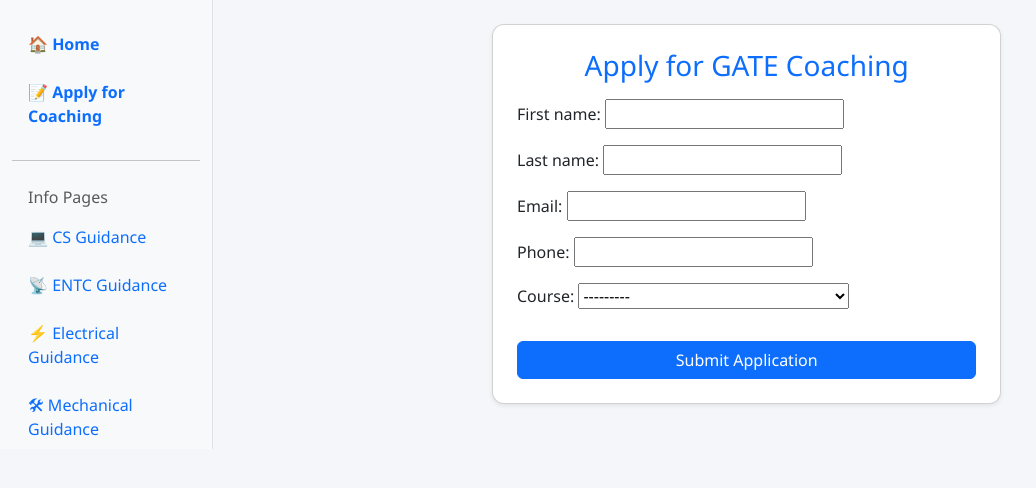
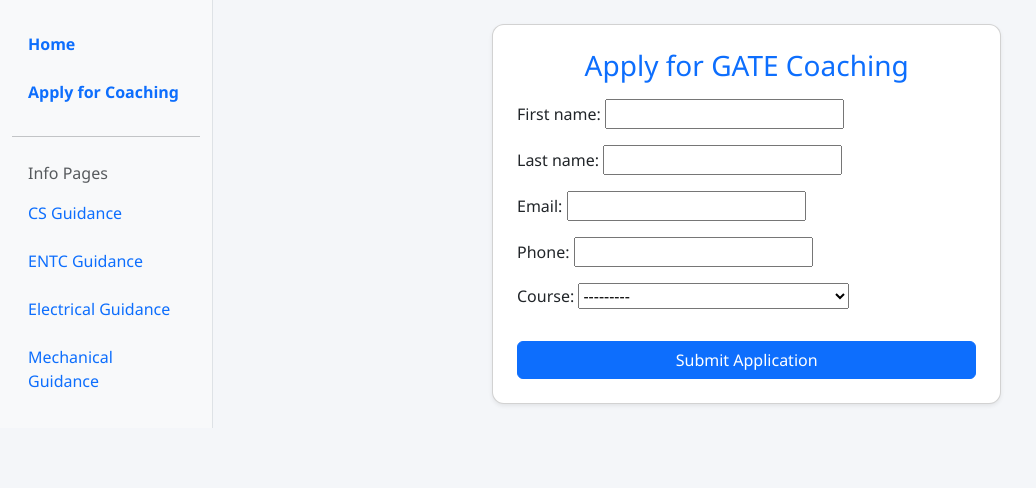
Before and after one commit to UiUxVedu/gateweb, a Django app: page /apply/ in a window 1280 px wide. Shown: the part 56-544 px from the top of the page, without its empty margins (0-1036 px from the left). Run offline with Django 5.2, Linux system fonts and the light colour scheme.

Commit message:
sidebar navigation links

```diff
--- a/gateapp/templates/includes/sidebar.html
+++ b/gateapp/templates/includes/sidebar.html
@@ -4,13 +4,13 @@
 
       <li class="nav-item">
         <a class="nav-link fw-semibold" href="{% url 'home' %}">
-          🏠 Home
+           Home
         </a>
       </li>
 
       <li class="nav-item">
         <a class="nav-link fw-semibold" href="{% url 'apply' %}">
-          📝 Apply for Coaching
+           Apply for Coaching
         </a>
       </li>
 
@@ -21,19 +21,19 @@
       </li>
 
       <li class="nav-item">
-        <a class="nav-link" href="{% url 'info_cs' %}">💻 CS Guidance</a>
+        <a class="nav-link" href="{% url 'info_cs' %}"> CS Guidance</a>
       </li>
 
       <li class="nav-item">
-        <a class="nav-link" href="{% url 'info_entc' %}">📡 ENTC Guidance</a>
+        <a class="nav-link" href="{% url 'info_entc' %}"> ENTC Guidance</a>
       </li>
 
       <li class="nav-item">
-        <a class="nav-link" href="{% url 'info_elec' %}">⚡ Electrical Guidance</a>
+        <a class="nav-link" href="{% url 'info_elec' %}"> Electrical Guidance</a>
       </li>
 
       <li class="nav-item">
-        <a class="nav-link" href="{% url 'info_mech' %}">🛠 Mechanical Guidance</a>
+        <a class="nav-link" href="{% url 'info_mech' %}"> Mechanical Guidance</a>
       </li>
 
       {% if user.is_superuser %}
@@ -45,7 +45,7 @@
 
       <li class="nav-item">
         <a class="nav-link text-danger fw-bold" href="{% url 'application_list' %}">
-          📊 View Applications
+           View Applications
         </a>
       </li>
       {% endif %}
```
